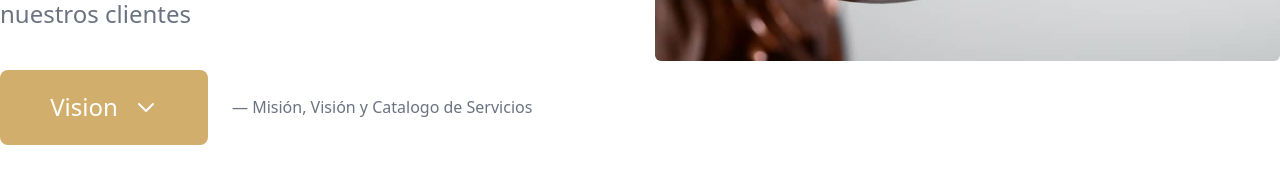
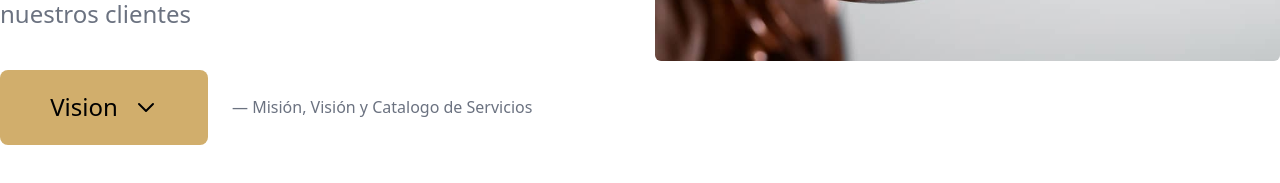
Before and after one commit to MiloDeSkorpio/landing-legalia, a React (Vite) app: page / in a window 1280 px wide. Shown: the part 739-922 px from the top of the page. Built offline with nearby package versions, Linux system fonts and the light colour scheme.

Commit message:
Accessibility

```diff
--- a/src/components/Header.jsx
+++ b/src/components/Header.jsx
@@ -59,7 +59,9 @@ const Header = () => {
           {btnText}
         </a>
         {/** mobile nav trigger btn - hidden on desktop mode */}
-        <button className='lg:hidden' onClick={() => {
+        <button className='lg:hidden'
+          aria-label='btnMobile'
+          onClick={() => {
           setMovileNav(!mobileNav)
         }}>
           {mobileNav ? (
--- a/src/index.css
+++ b/src/index.css
@@ -35,7 +35,7 @@
     @apply h-[48px] px-[16px] text-lg font-normal;
   }
   .btn-accent {
-    @apply text-white bg-[#d1ae6c] hover:bg-[#c2933d];
+    @apply text-black bg-[#d1ae6c] hover:bg-[#c2933d];
   }
   .btn-white {
     @apply text-[#d1ae6c] bg-white hover:bg-white/90;
```
